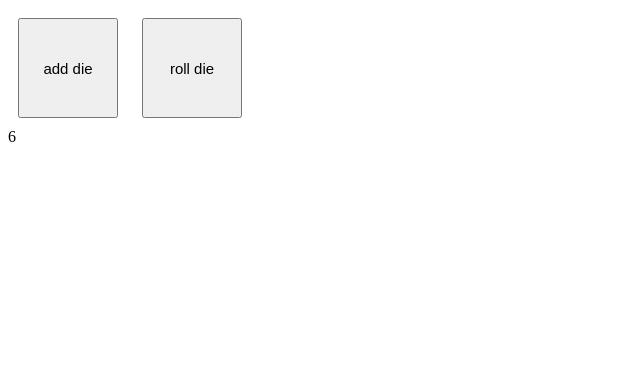
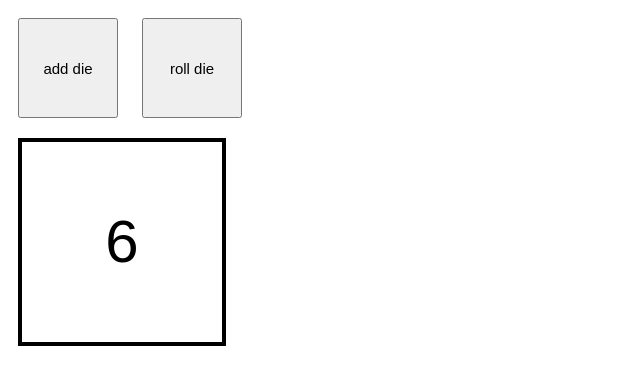
Before and after one commit to joel-valencia/DepotU_Lab_08, a plain HTML site: page index.html in a window 1280 px wide. Both pictures are taken after a click on the button "add die". Shown: the whole page, without its empty margins (0-640 px from the left). Drawn offline with Linux system fonts and the light colour scheme.

Commit message:
style dice

```diff
--- a/dice.js
+++ b/dice.js
@@ -1,6 +1,7 @@
 var allDice = [];
 
 var Die = function() {
+    this.value = 0;
     this.roll = function() {
         this.value = Math.ceil(Math.random() * 6);
         $('#' + this.id).text(this.value);
@@ -14,7 +15,7 @@ $(document).ready(function() {
         allDice.push(new Die());
         allDice[allDice.length - 1].roll();
         allDice[allDice.length - 1].id = allDice.length - 1;
-        $('body').append('<div class="die" id=' + (allDice.length - 1) + '>' + allDice[allDice.length - 1].value + '</div>')
+        $('.container').append('<div class="die" id=' + (allDice.length - 1) + '>' + allDice[allDice.length - 1].value + '</div>')
     });
 
     $('#roll').on("click", function() {
--- a/index.html
+++ b/index.html
@@ -9,5 +9,6 @@
     <body>
         <button id="add">add die</button>
         <button id="roll">roll die</button>
+        <div class="container"></div>
     </body>
 </html>
--- a/styles.css
+++ b/styles.css
@@ -4,3 +4,20 @@ button {
     font-size: 15px;
     margin: 10px;
 }
+
+.container {
+    display: block;
+}
+
+.die {
+    width: 200px;
+    height: 200px;
+    border: 4px solid black;
+    float: left;
+    margin: 10px;
+    line-height: 200px;
+    font-size: 60px;
+    vertical-align: center;
+    text-align: center;
+    font-family: sans-serif;
+}
```
